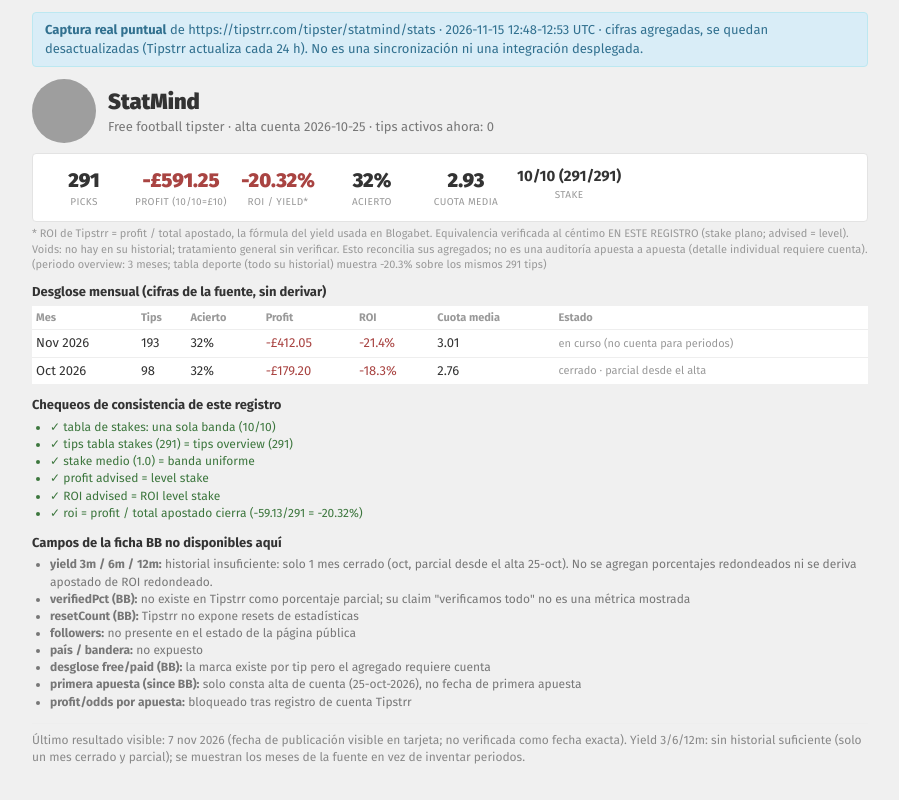
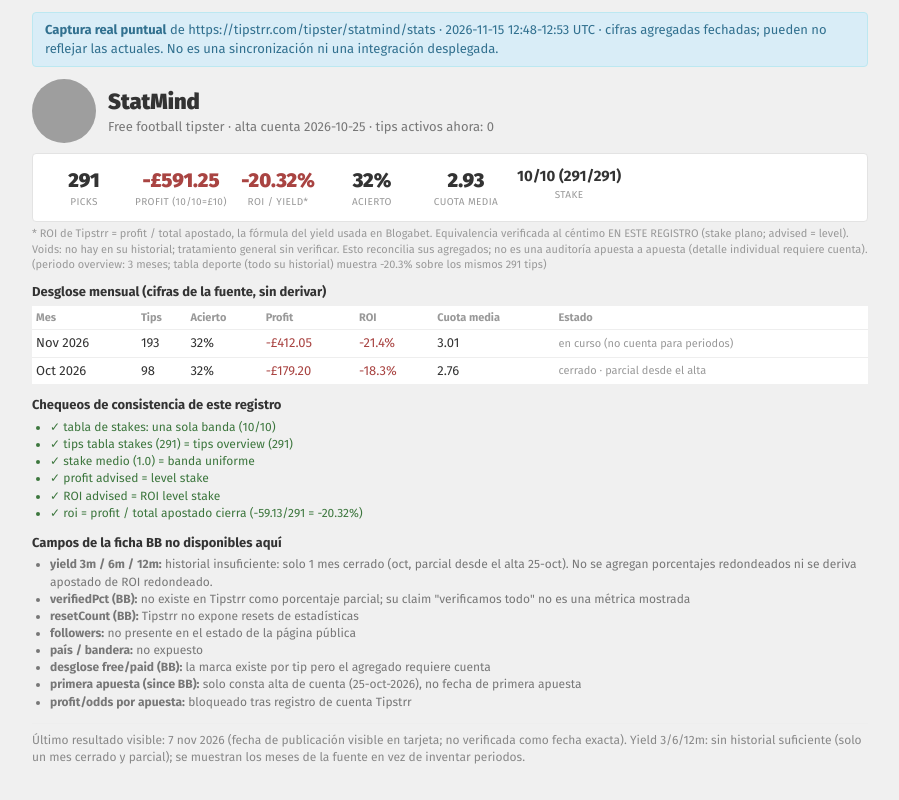
Before and after one commit to Panigc93/blogabet-clone-filter, a Next.js app: page /lab/tipstrr/ficha in a window 1280 px wide. Shown: the whole page, without its empty margins (190-1089 px from the left). Built offline with nearby package versions, Linux system fonts and the light colour scheme; grey boxes are pictures that could not be loaded.

Commit message:
fix(lab): snapshot banner wording - dated capture, no refresh cadence claim

```diff
--- a/app/lab/tipstrr/ficha/fixtures.ts
+++ b/app/lab/tipstrr/ficha/fixtures.ts
@@ -3,7 +3,7 @@
 // (anonymous read) and validated with crawler/platforms/tipstrr/stats-state.ts.
 // Aggregate figures only; per-tip odds/profit require a Tipstrr account.
 // This file is a labeled point-in-time capture for UI development, not a
-// sync: figures go stale (their stats update every 24h).
+// sync: this capture is dated and may not reflect current figures.
 
 export interface FichaMonth {
   label: string
--- a/app/lab/tipstrr/ficha/page.tsx
+++ b/app/lab/tipstrr/ficha/page.tsx
@@ -22,8 +22,8 @@ function Ficha({ s }: { s: FichaSnapshot }) {
   return (
     <div style={{ maxWidth: 860, margin: '0 auto', padding: 12, fontFamily: 'Roboto, Arial, sans-serif' }}>
       <div style={{ background: '#d9edf7', border: '1px solid #bce8f1', color: '#31708f', padding: '8px 12px', borderRadius: 4, fontSize: 13, marginBottom: 12 }}>
-        <strong>Captura real puntual</strong> de {s.sourceUrl} · {s.capturedAt} · cifras agregadas, se quedan
-        desactualizadas (Tipstrr actualiza cada 24 h). No es una sincronización ni una integración desplegada.
+        <strong>Captura real puntual</strong> de {s.sourceUrl} · {s.capturedAt} · cifras agregadas fechadas;
+        pueden no reflejar las actuales. No es una sincronización ni una integración desplegada.
       </div>
 
       <div style={{ display: 'flex', alignItems: 'center', gap: 12, marginBottom: 10, flexWrap: 'wrap' }}>
```
